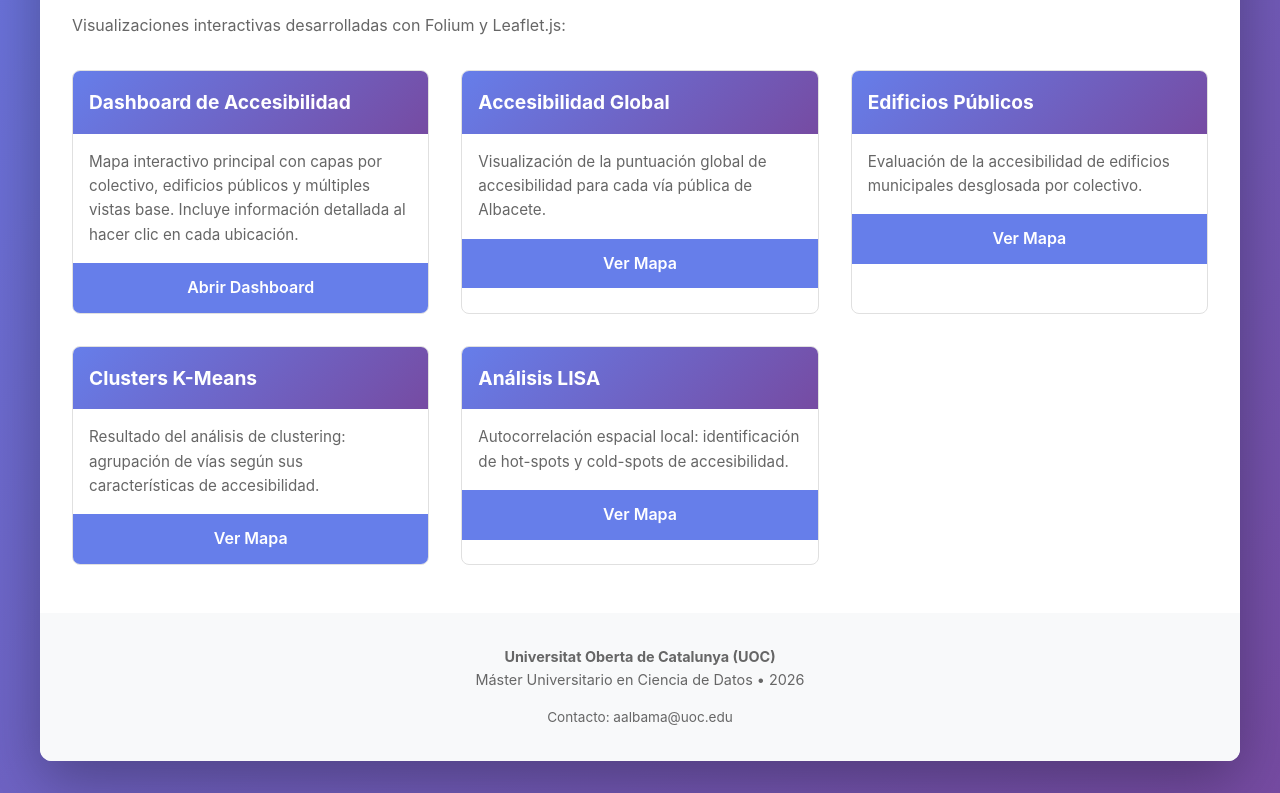
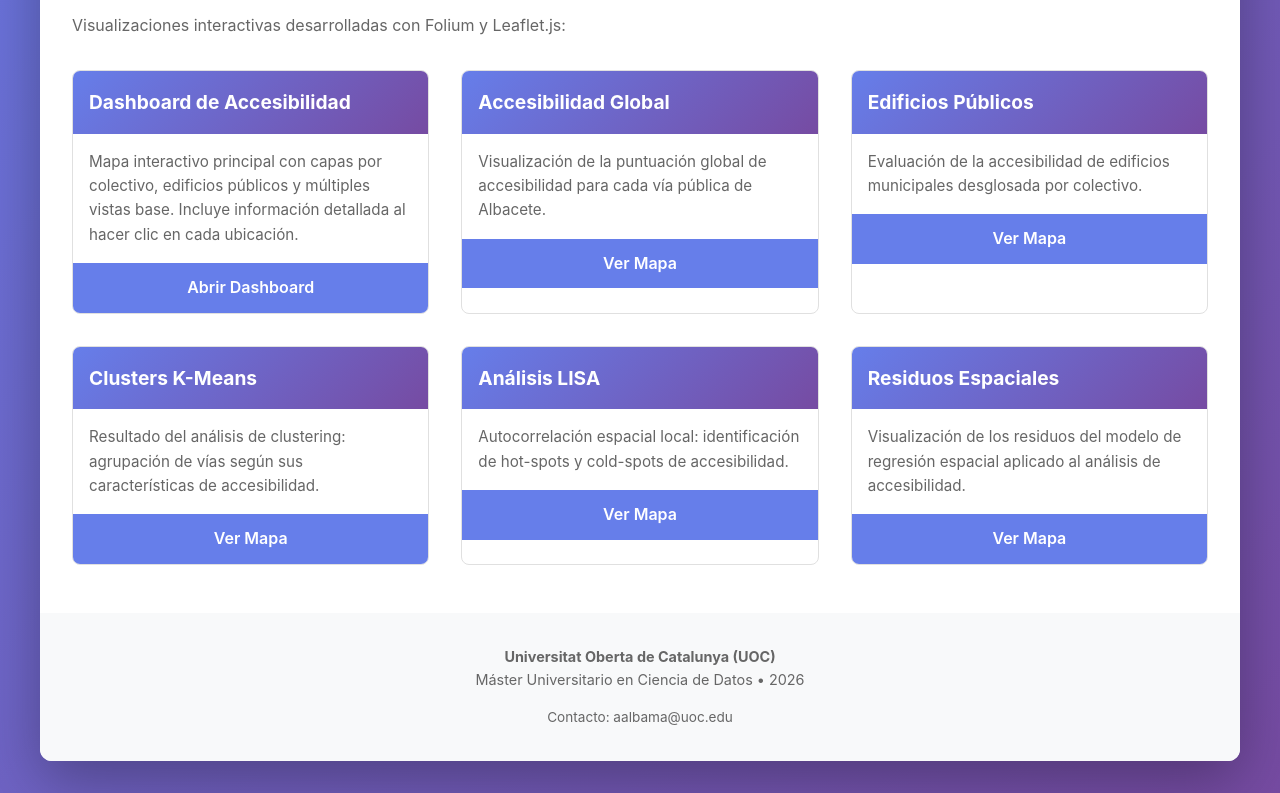
Before and after one commit to aalbama11/tfm-accesibilidad-albacete, a plain HTML site: page index.html in a window 1280 px wide. Shown: the part 645-1438 px from the top of the page. Drawn offline with Linux system fonts and the light colour scheme.

Commit message:
Agregar mapa de residuos espaciales

```diff
--- a/index.html
+++ b/index.html
@@ -161,6 +161,12 @@
                     <p>Autocorrelación espacial local: identificación de hot-spots y cold-spots de accesibilidad.</p>
                     <a href="mapa_lisa_clusters.html" target="_blank">Ver Mapa</a>
                 </div>
+
+                <div class="map-card">
+                    <h3>Residuos Espaciales</h3>
+                    <p>Visualización de los residuos del modelo de regresión espacial aplicado al análisis de accesibilidad.</p>
+                    <a href="mapa_residuos_espaciales.html" target="_blank">Ver Mapa</a>
+                </div>
             </div>
         </main>
 
```
Also changed, not shown: 1 other file.
